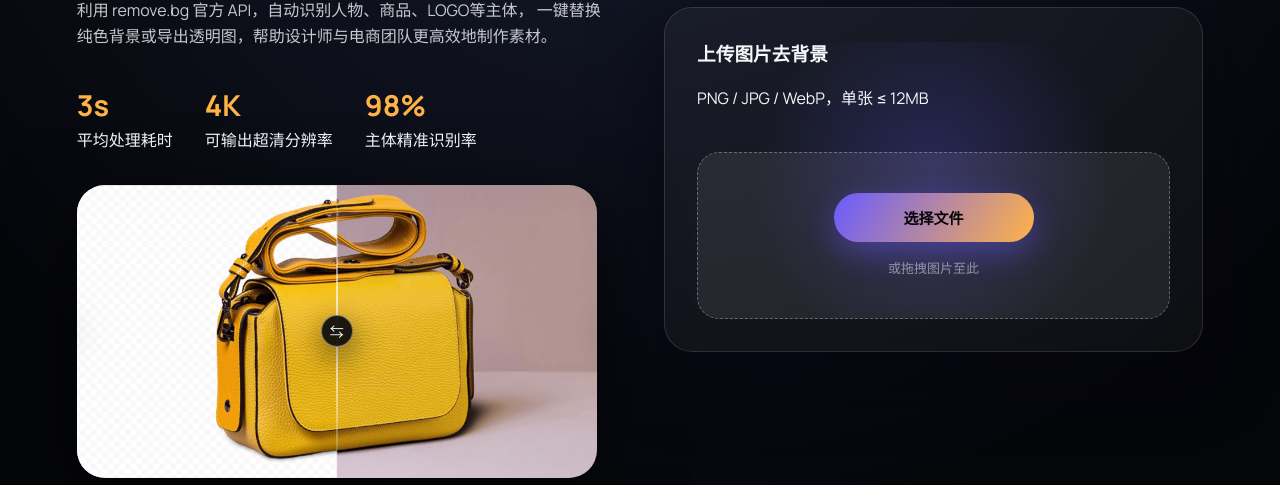
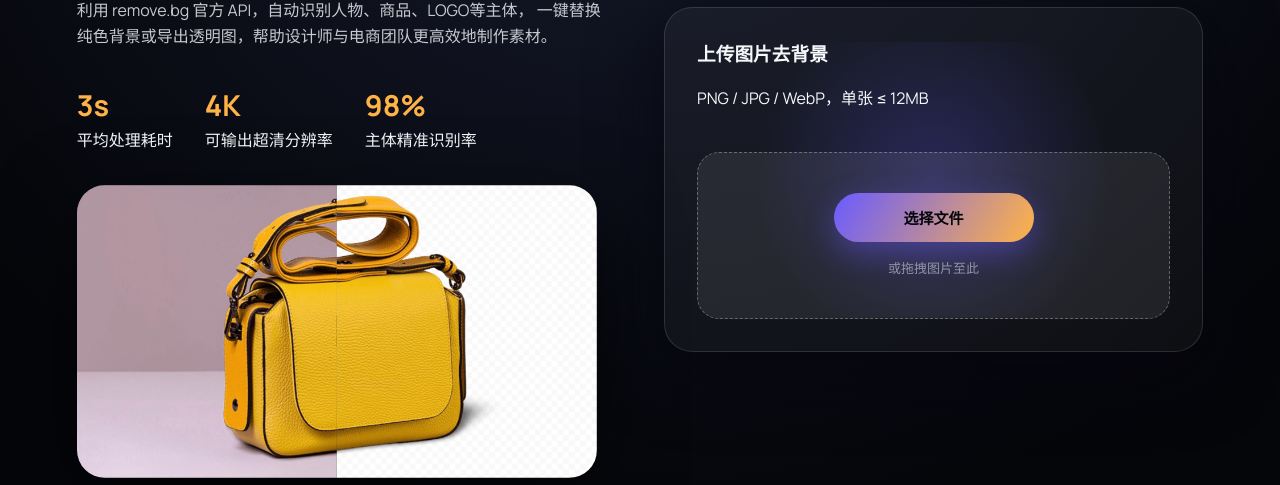
Before and after one commit to chenqingbin1024-dev/bg.remover, a website: page public/index.html in a window 1280 px wide. Shown: the part 313-798 px from the top of the page. Drawn offline with Linux system fonts and the light colour scheme.

Commit message:
增加拖动预览对比和删除原图的交互

```diff
--- a/public/styles.css
+++ b/public/styles.css
@@ -101,11 +101,13 @@ footer {
 }
 
 .hero-compare-img--before {
-  filter: saturate(0.95);
+  clip-path: inset(0 calc(100% - var(--split)) 0 0);
+  z-index: 1;
 }
 
 .hero-compare-img--after {
-  clip-path: inset(0 calc(100% - var(--split)) 0 0);
+  clip-path: inset(0 0 0 var(--split));
+  z-index: 2;
 }
 
 .hero-compare-handle {
```
